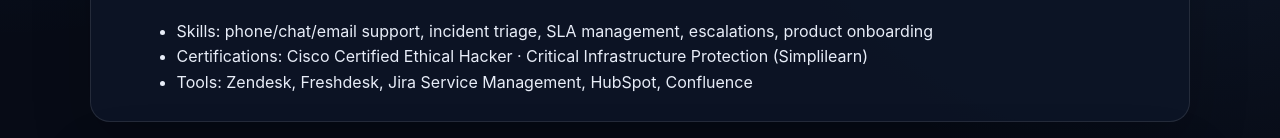
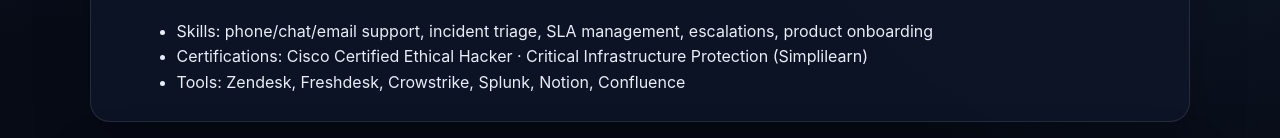
Before and after one commit to nord-guulewar/mywebsite_portfolio, a plain HTML site: page index.html in a window 1280 px wide. Shown: the part 561-699 px from the top of the page. Drawn offline with Linux system fonts and the light colour scheme.

Commit message:
verified

```diff
--- a/index.html
+++ b/index.html
@@ -40,7 +40,7 @@
       <ul>
         <li>Skills: phone/chat/email support, incident triage, SLA management, escalations, product onboarding</li>
         <li>Certifications: Cisco Certified Ethical Hacker · Critical Infrastructure Protection (Simplilearn)</li>
-        <li>Tools: Zendesk, Freshdesk, Jira Service Management, HubSpot, Confluence</li>
+        <li>Tools: Zendesk, Freshdesk, Crowstrike, Splunk, Notion, Confluence</li>
       </ul>
     </section>
 
```
